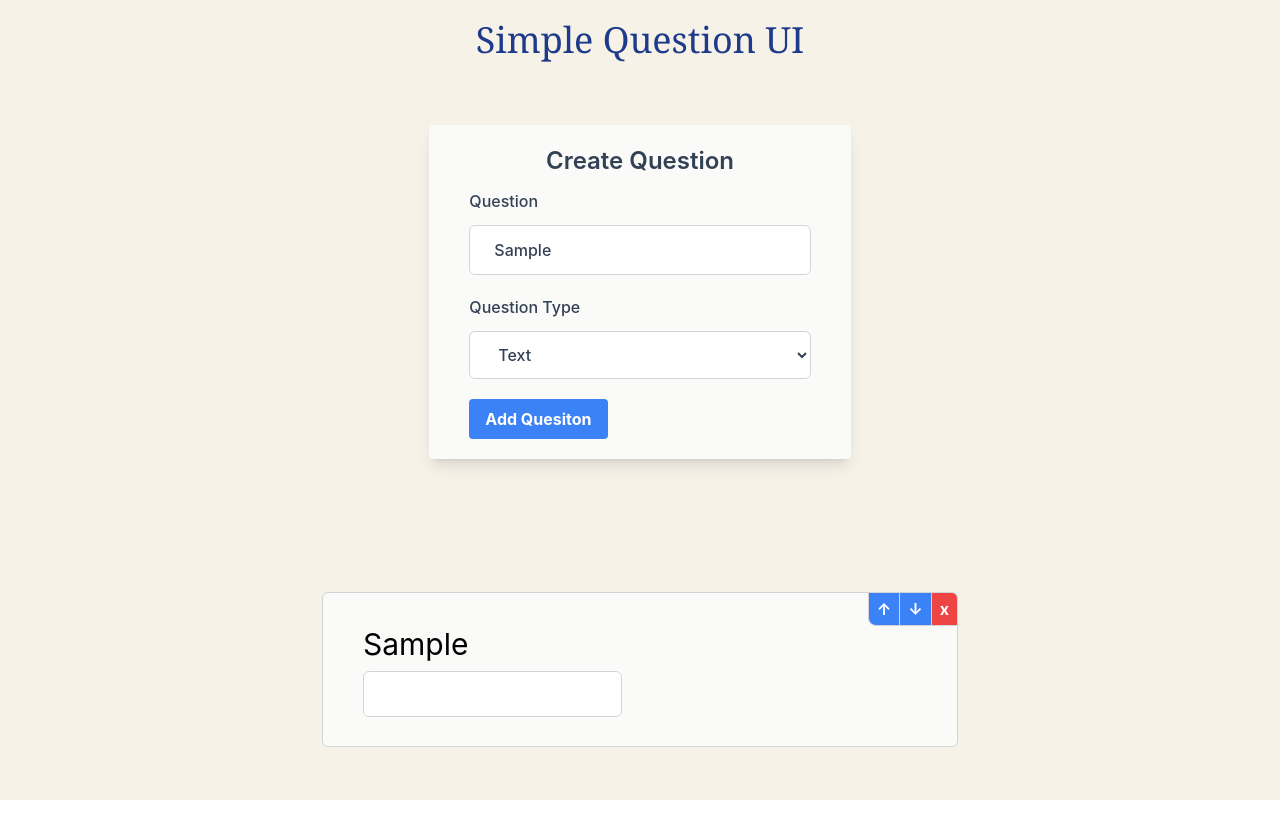
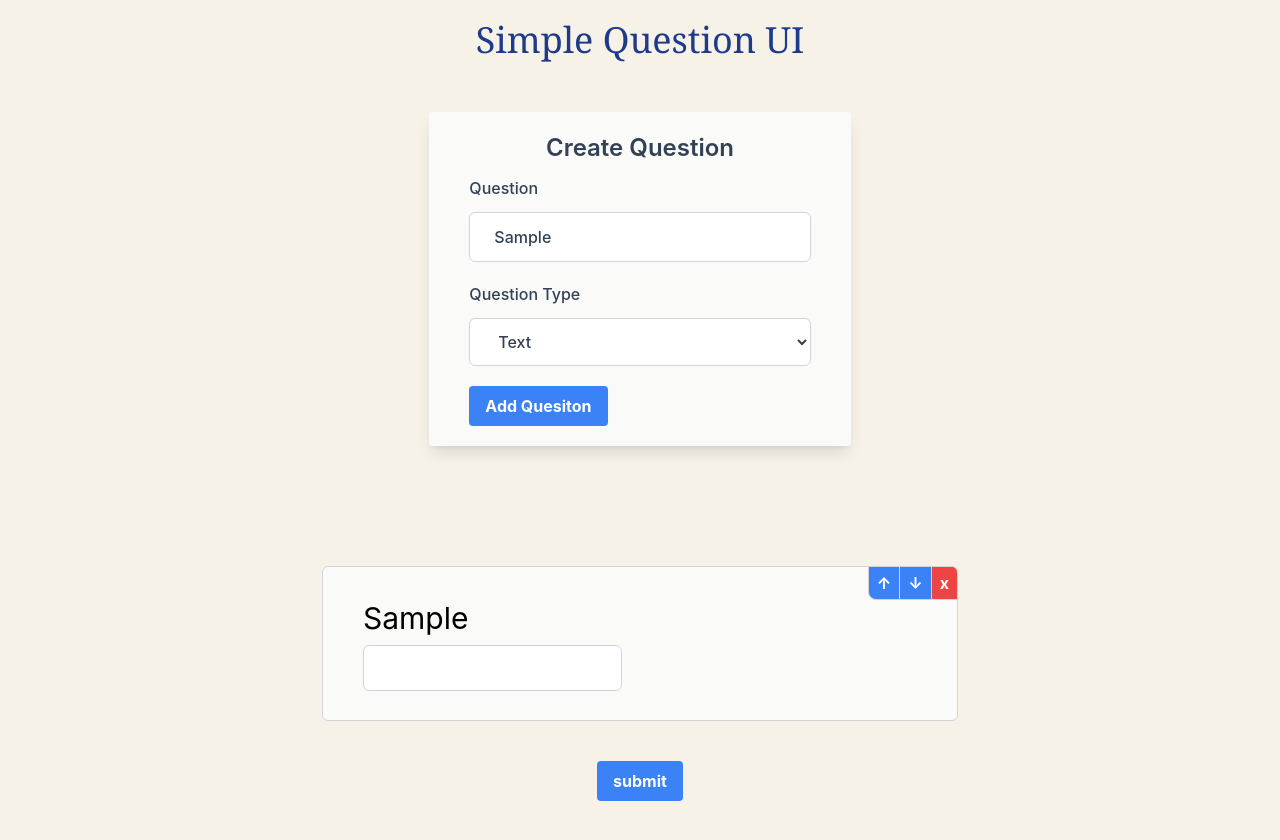
Before and after one commit to nsicilia/Simple-Survey-Creator, a React (Create React App) app: page / in a window 1280 px wide. Both pictures are taken after typing "Sample" into the empty fields and a click on the button "Add Quesiton". Before the commit the page ends 800 px from the top, so only its background shows below. Built offline with nearby package versions, Linux system fonts and the light colour scheme.

Commit message:
Add a submit button

```diff
--- a/src/App.js
+++ b/src/App.js
@@ -19,8 +19,7 @@
   const addQuestion = () => {
     setCount((prevState) => prevState + 1);
     setQuestions((prevState) => {
-      const newQuestions = Array.from(prevState); // copy the array
-      //questions.push({index: count, title: title, type: type, option1: option1, option2: option2, option3: option3, option4: option4});
+      const newQuestions = Array.from(prevState);
       questions.push({ index: count, title: title, type: type, options: [option1, option2, option3, option4] });
       return newQuestions;
     });
@@ -29,7 +28,7 @@
 
 
   const removeQuestion = (test) => {
-    //console.log(test);
+
     setQuestions((prevState) => {
       let newQuestions = Array.from(prevState);
       newQuestions = newQuestions.filter((item) => item !== test);
@@ -40,7 +39,7 @@
 
 
   const moveQuestion = (question, direction) => {
-    //console.log(test);
+
     setQuestions((prevState) => {
       let newQuestions = Array.from(prevState);
       let index = newQuestions.indexOf(question);
@@ -115,6 +114,12 @@
         </div>
       </div>
 
+      {questions.length > 0 &&
+      <button className={styles.submitbtn}>submit</button>
+      }
+
+
+
     </div>
   );
 }
--- a/src/App.module.css
+++ b/src/App.module.css
@@ -42,3 +42,7 @@
 .removebtn{
     @apply bg-red-500 hover:bg-red-700 text-white font-bold border-l border-b border-zinc-300 py-1 px-2;
 }
+
+.submitbtn{
+    @apply bg-blue-500 hover:bg-blue-700 text-white font-bold py-2 px-4 rounded max-w-xs place-self-center mt-10;
+}
```
